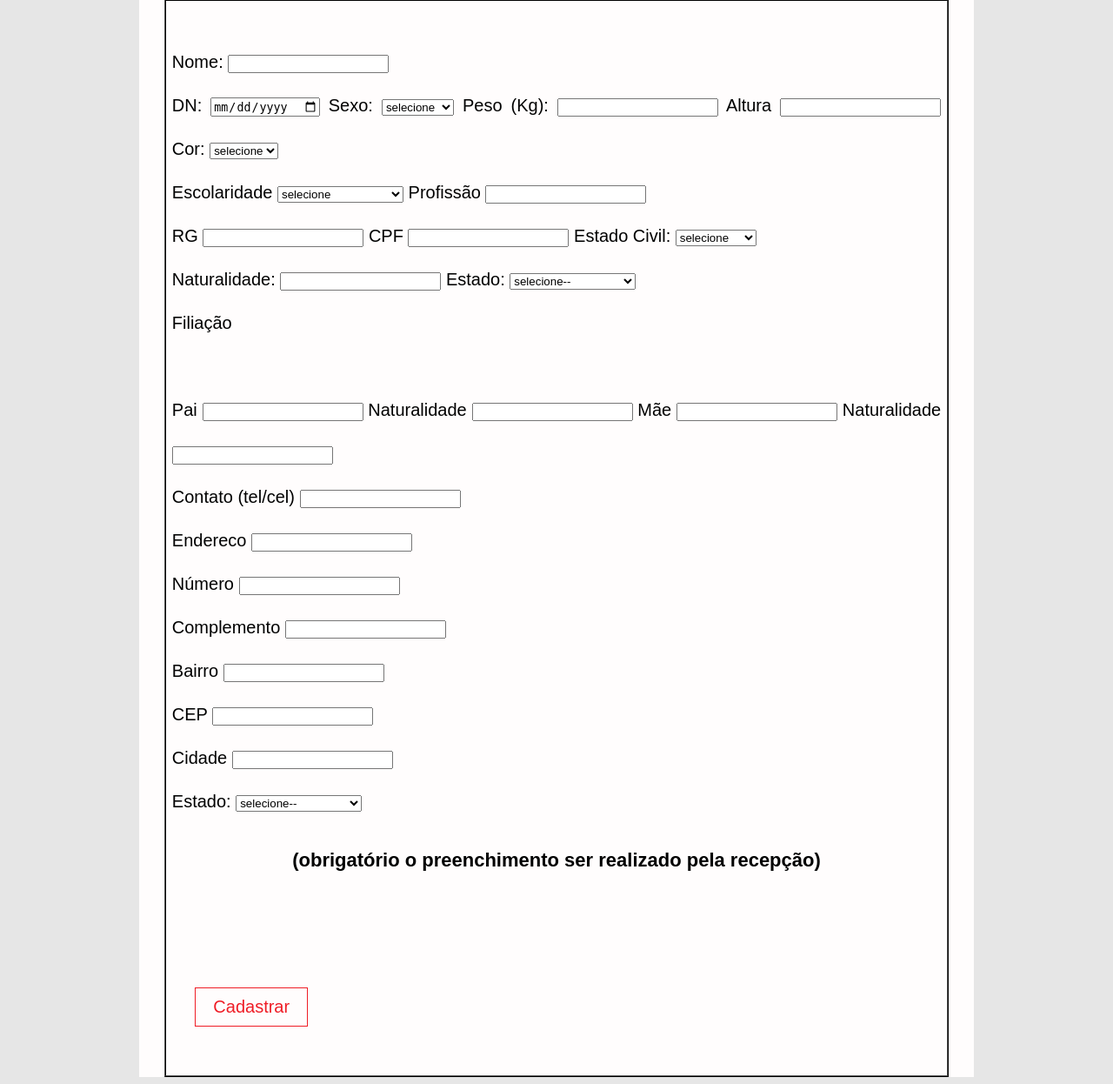
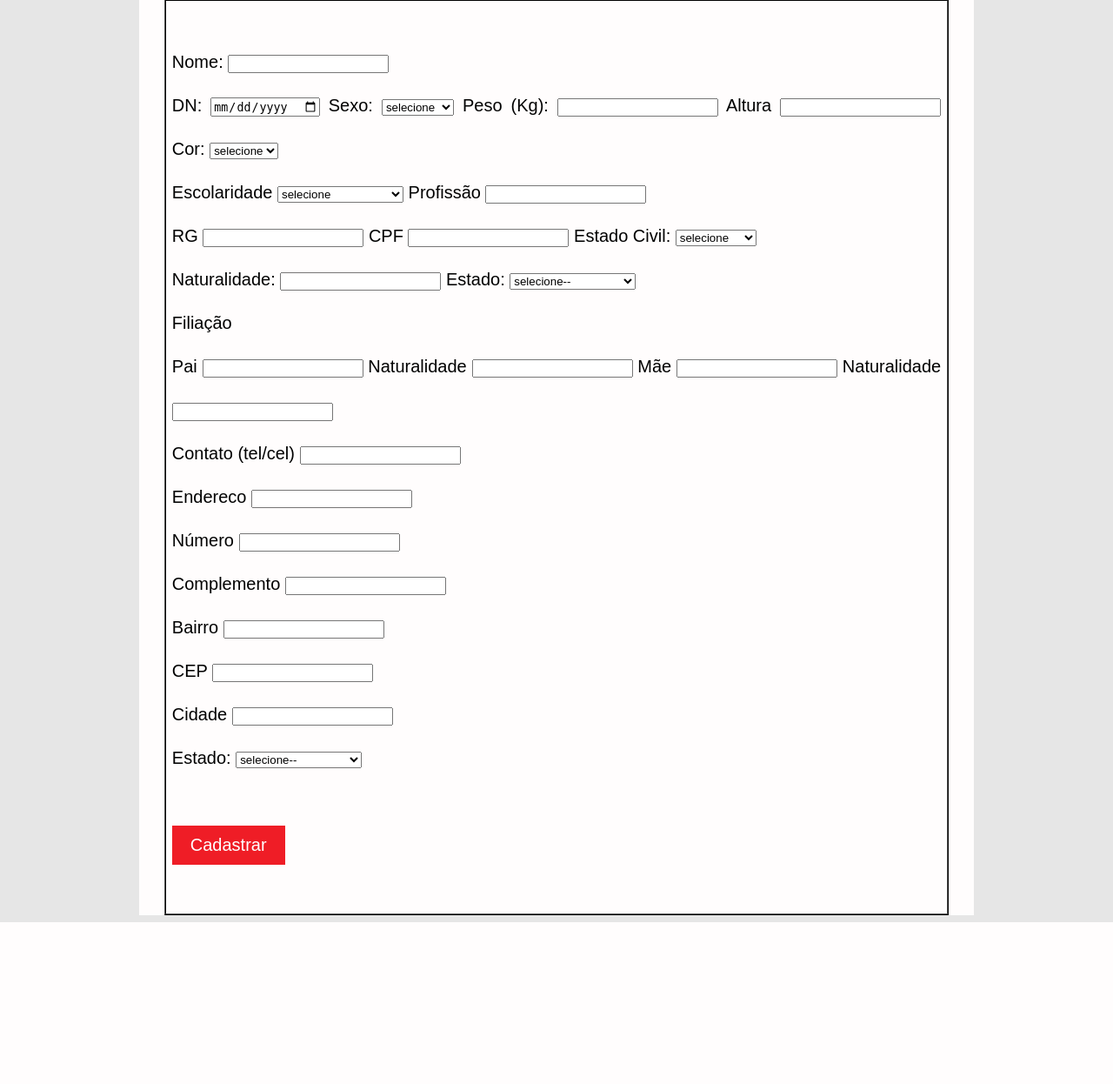
Before and after one commit to Dibimo/Projeto-Integrador, a PHP site: page / in a window 1280 px wide. Shown: the part 276-1522 px from the top of the page at 87% size. After the commit the page ends 1336 px from the top, so only its background shows below. Run offline with PHP 8.4, Linux system fonts and the light colour scheme.

Commit message:
Feitos ajustes no index e no style

```diff
--- a/components/css/index/style.css
+++ b/components/css/index/style.css
@@ -33,30 +33,11 @@ h2{
 .botao{
     border: 1px solid #ef1d26;
     padding: 10px 20px;
-    background: none;
+    background: #ef1d26;
     font-size: 20px;
-    color: #ef1d26;
+    color: white;
     cursor: pointer;
     position: relative;
     overflow: hidden;
     transition: 1s;
 }
-.botao:hover{
-    color: white;
-}
-.botao::before{
-    bottom: 0;
-    border-radius: 50% 50% 0 0;
-    content: "";
-    position: absolute;
-    left: 0;
-    width: 100%;
-    height: 0%;
-    background: #ef1d26;
-    z-index: -1;
-    transition: 1s;
-}
-.botao:hover::before{
-    height: 200%;
-
-}
--- a/index.php
+++ b/index.php
@@ -54,7 +54,7 @@
 
                 <div>
                     <label for="escolaridade">Escolaridade</label>
-                    <select name="escolaridade" id="cor" class="campo obrigatorio">
+                    <select name="escolaridade" id="escolaridade" class="campo obrigatorio">
                         <option value="">selecione</option>
                         <option value="infantil">Educação Infantil</option>
                         <option value="fundamental">Ensino Fundamental</option>
@@ -125,7 +125,7 @@
                 </div>
 
                 <div>
-                    <label for="filiacao">Filiação</label> <br></br>
+                    <label for="filiacao">Filiação</label> <br>
 
                     <label for="pai">Pai</label>
                     <input type="text" name="pai" id="pai" class="campoAlfabetico obrigatorio">
@@ -150,25 +150,27 @@
 
                 <div>
                     <label for="numero">Número</label>
-                    <input type="texto" name="numero" id="numero" class="campoNumerico obrigatorio">
+                    <input type="text" name="numero" id="numero" class="campoNumerico obrigatorio">
                 </div>
 
                 <div>
                     <label for="complemento">Complemento</label>
-                    <input type="texto" name="complemento" id="complemento" class="campo">
+                    <input type="text" name="complemento" id="complemento" class="campo">
                 </div>
 
                 <div>
                     <label for="bairro">Bairro</label>
-                    <input type="texto" name="bairro" id="bairro" class="campoAlfabetico obrigatorio">
+                    <input type="text" name="bairro" id="bairro" class="campoAlfabetico obrigatorio">
                 </div>
 
                 <div>
                     <label for="cep">CEP</label>
-                    <input type="texto" name="cep" id="cep" class="campoNumerico obrigatorio">
+                    <input type="text" name="cep" id="cep" class="campoNumerico obrigatorio">
                 </div>
-                <label for="cidade">Cidade</label>
-                <input type="texto" name="cidade" id="cidade" class="campoAlfabetico obrigatorio">
+                <div>
+                    <label for="cidade">Cidade</label>
+                    <input type="text" name="cidade" id="cidade" class="campoAlfabetico obrigatorio">
+                </div>
                 <div>
                     <label for="estados">Estado:</label>
                     <select name="estados_moradia" class="campo obrigatorio">
@@ -203,15 +205,13 @@
                     </select>
                 </div>
 
-                <h2><strong>(obrigatório o preenchimento ser realizado pela recepção)</strong></h2>
-
                 <div>
                     <input type="hidden" id="buffer" name="buffer">
                 </div>
 
-                <br></br>
+                <br>
 
-                <div style="padding-left: 3%;">
+                <div >
                     <button id="botao-cadastrar" class="botao">Cadastrar</button>
                 </div>
                 <div id="erros"></div>
```
